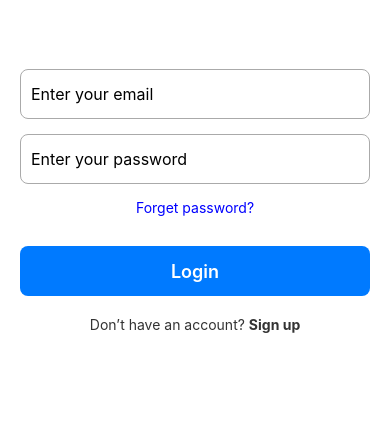
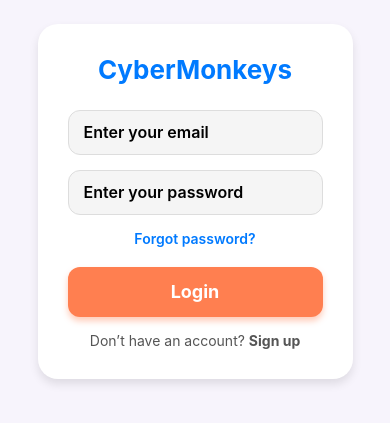
Before and after one commit to sri7373/Tech-Series-2025, a React Native app in the folder frontend/: screen /Login in a window 390 px wide. Shown: the part 221-644 px from the top of the page. Built offline with nearby package versions, Linux system fonts and the light colour scheme.

Commit message:
new login screen

```diff
--- a/frontend/screens/LoginScreen.js
+++ b/frontend/screens/LoginScreen.js
@@ -1,7 +1,6 @@
 import React, { useState } from 'react';
 import { View, Text, TextInput, TouchableOpacity, StyleSheet, Alert } from 'react-native';
 import AsyncStorage from '@react-native-async-storage/async-storage';
-
 
 export default function LoginScreen({ navigation }) {
   const [email, setEmail] = useState('');
@@ -15,11 +14,8 @@ const handleLogin = async () => {
         body: JSON.stringify({ email, password }),
       });
       const data = await response.json();
-    console.log('Login response:', response.status, data); // Add this line
       if (response.ok) {
-      // 🔑 Save the token for later use
         await AsyncStorage.setItem('userToken', data.token);
-
         navigation.navigate('Home');
       } else {
         Alert.alert('Login Failed', data.error || 'Invalid credentials');
@@ -31,7 +27,9 @@ const handleLogin = async () => {
 
   return (
     <View style={styles.container}>
-      {/* Email Input */}
+      <View style={styles.card}>
+        <Text style={styles.title}>CyberMonkeys</Text>
+
         <TextInput
           style={styles.input}
           placeholder="Enter your email"
@@ -40,7 +38,6 @@ const handleLogin = async () => {
           onChangeText={setEmail}
         />
 
-      {/* Password Input */}
         <TextInput
           style={styles.input}
           placeholder="Enter your password"
@@ -49,25 +46,20 @@ const handleLogin = async () => {
           onChangeText={setPassword}
         />
 
-      {/* Forgot Password */}
         <TouchableOpacity onPress={() => Alert.alert('Forgot Password clicked')}>
-        <Text style={styles.linkText}>Forget password?</Text>
+          <Text style={styles.linkText}>Forgot password?</Text>
         </TouchableOpacity>
 
-      {/* Login Button */}
-      <TouchableOpacity
-        style={styles.loginButton}
-        onPress={handleLogin}
-      >
+        <TouchableOpacity style={styles.loginButton} onPress={handleLogin}>
           <Text style={styles.loginText}>Login</Text>
         </TouchableOpacity>
 
-      {/* Sign Up */}
         <TouchableOpacity onPress={() => Alert.alert('Sign Up clicked')}>
           <Text style={styles.signupText}>
             Don’t have an account? <Text style={{ fontWeight: 'bold' }}>Sign up</Text>
           </Text>
         </TouchableOpacity>
+      </View>
     </View>
   );
 }
@@ -77,40 +69,67 @@ const styles = StyleSheet.create({
     flex: 1,
     justifyContent: 'center',
     alignItems: 'center',
+    backgroundColor: '#f7f4fc',
     padding: 20,
+  },
+  card: {
+    width: '90%',
     backgroundColor: '#fff',
+    borderRadius: 20,
+    padding: 30,
+    shadowColor: '#000',
+    shadowOpacity: 0.1,
+    shadowOffset: { width: 0, height: 5 },
+    shadowRadius: 10,
+    elevation: 8,
+    alignItems: 'center',
+  },
+  title: {
+    fontSize: 26,
+    fontWeight: '700',
+    color: '#007AFF',
+    marginBottom: 25,
   },
   input: {
     width: '100%',
-    height: 50,
+    height: 45,
     borderWidth: 1,
-    borderColor: '#aaa',
-    borderRadius: 8,
-    paddingHorizontal: 10,
+    borderColor: '#ddd',
+    borderRadius: 12,
+    paddingHorizontal: 15,
     marginBottom: 15,
     fontSize: 16,
+    backgroundColor: '#f5f5f5',
+    fontWeight: '600',
   },
   linkText: {
-    color: 'blue',
+    color: '#007AFF',
     alignSelf: 'flex-end',
-    marginBottom: 30,
+    marginBottom: 20,
+    fontWeight: '600',
   },
   loginButton: {
     width: '100%',
     height: 50,
-    backgroundColor: '#007AFF',
+    backgroundColor: '#ff7f50',
     justifyContent: 'center',
     alignItems: 'center',
-    borderRadius: 8,
-    marginBottom: 20,
+    borderRadius: 12,
+    marginBottom: 15,
+    shadowColor: '#ff7f50',
+    shadowOpacity: 0.4,
+    shadowOffset: { width: 0, height: 4 },
+    shadowRadius: 6,
+    elevation: 5,
   },
   loginText: {
     color: '#fff',
     fontSize: 18,
-    fontWeight: '600',
+    fontWeight: '700',
   },
   signupText: {
     fontSize: 14,
-    color: '#333',
+    color: '#555',
+    textAlign: 'center',
   },
 });
```
Lines whose indentation alone changed are shown as unchanged.
